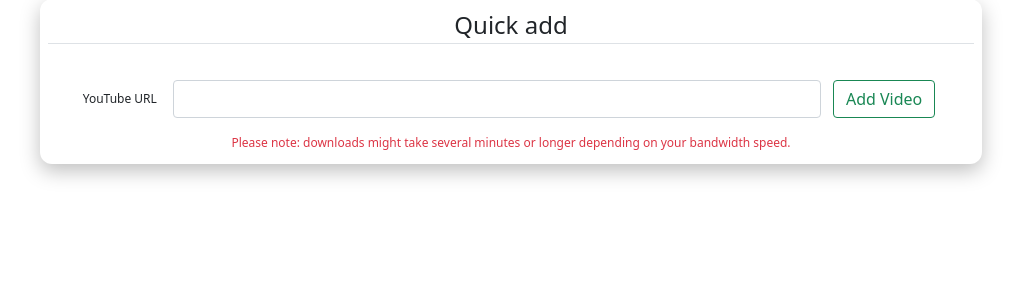
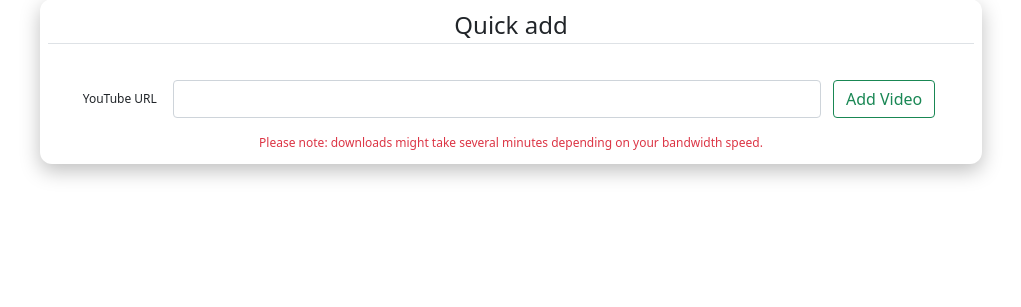
Before and after one commit to roaming97/Almond, a Flask app: page /quick in a window 1280 px wide. Shown: the part 178-485 px from the top of the page, without its empty margins (129-1150 px from the left). Run offline with Flask 2, Linux system fonts and the light colour scheme; the visitor is signed in with stand-in values (Sample User, id 1); some libraries are stand-ins or nearby versions.

Commit message:
Tiny fix in quick add route

```diff
--- a/app/static/global.css
+++ b/app/static/global.css
@@ -59,7 +59,7 @@ hr {
 .form-group p {
     font-size: 0.75rem;
     margin: 0.25rem;
-    color: var(--bs-red)
+    color: var(--bs-red);
 }
 
 .invalid-feedback {
--- a/app/templates/quick.html
+++ b/app/templates/quick.html
@@ -15,7 +15,7 @@
                     {{ form.submit(class="btn btn-outline-success") }}
                 </div>
             </div>
-            <p>Please note: downloads might take several minutes or longer depending on your bandwidth speed.</p>
+            <p>Please note: downloads might take several minutes depending on your bandwidth speed.</p>
         </fieldset>
     </form>
 </div>
```
